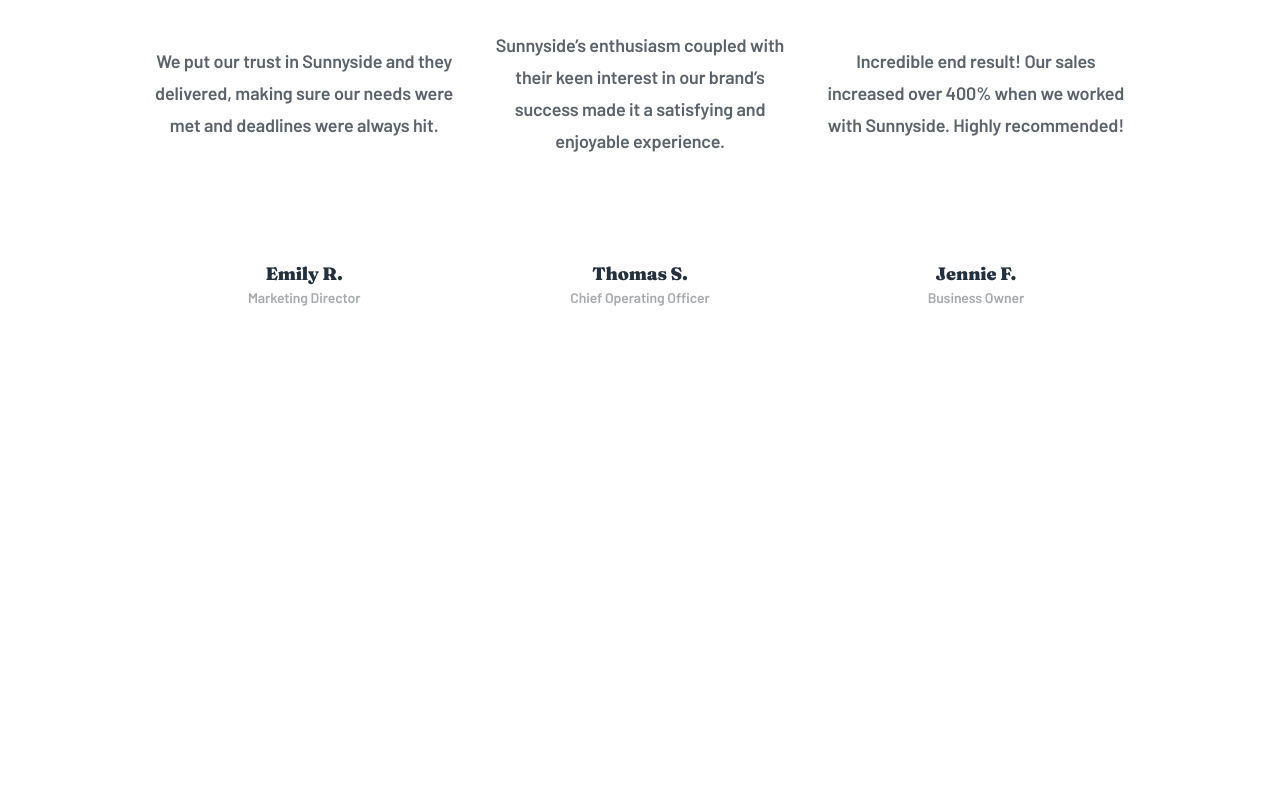
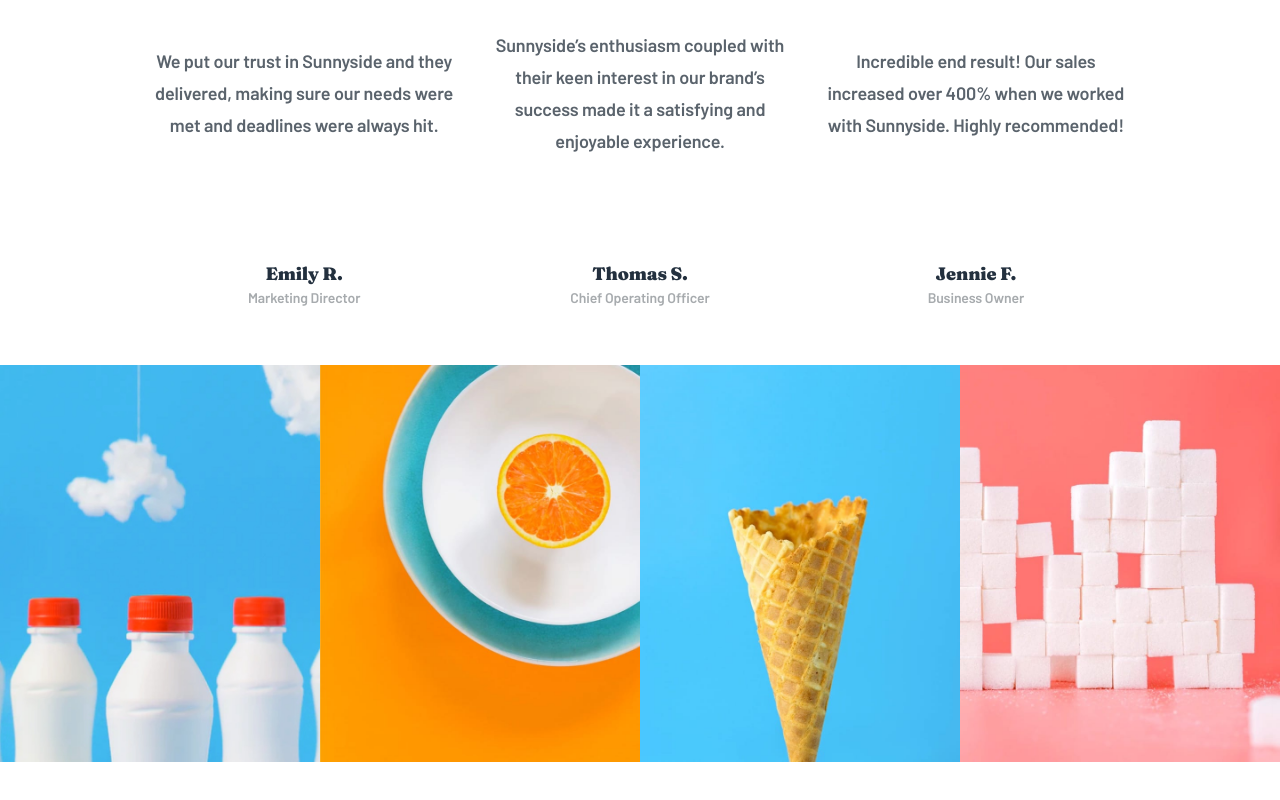
Before and after one commit to olppaemi/sunnyside-agency-landing-page, a Next.js app: page / in a window 1280 px wide. Shown: the part 1812-2612 px from the top of the page. Before the commit the page ends 2177 px from the top, so only its background shows below. Built offline with nearby package versions, Linux system fonts and the light colour scheme.

Commit message:
feat: gallery

```diff
--- /dev/null
+++ b/components/Gallery/Gallery.tsx
@@ -0,0 +1,45 @@
+import Image from "next/image";
+import * as S from "./styles";
+
+export const Gallery = () => {
+  return (
+    <S.Container>
+      <S.Wrapper>
+        <Image
+          src="/images/desktop/image-gallery-milkbottles.jpg"
+          width={720}
+          height={894}
+          objectFit="cover"
+          objectPosition="center"
+        />
+      </S.Wrapper>
+      <S.Wrapper>
+        <Image
+          src="/images/desktop/image-gallery-orange.jpg"
+          width={720}
+          height={894}
+          objectFit="cover"
+          objectPosition="center"
+        />
+      </S.Wrapper>
+      <S.Wrapper>
+        <Image
+          src="/images/desktop/image-gallery-cone.jpg"
+          width={720}
+          height={894}
+          objectFit="cover"
+          objectPosition="center"
+        />
+      </S.Wrapper>
+      <S.Wrapper>
+        <Image
+          src="/images/desktop/image-gallery-sugarcubes.jpg"
+          width={720}
+          height={894}
+          objectFit="cover"
+          objectPosition="center"
+        />
+      </S.Wrapper>
+    </S.Container>
+  );
+};
--- /dev/null
+++ b/components/Gallery/index.ts
@@ -0,0 +1 @@
+export * from "./Gallery";
--- /dev/null
+++ b/components/Gallery/styles.ts
@@ -0,0 +1,20 @@
+import styled from "styled-components";
+import { media } from "../../styles/media";
+import { rem } from "../../styles/utils";
+
+export const Container = styled.div`
+  width: 100%;
+  height: ${rem(447)};
+  display: grid;
+  grid-template-columns: 1fr 1fr 1fr 1fr;
+
+  @media (max-width: ${media.md}) {
+    height: ${rem(375)};
+    grid-template-columns: 1fr 1fr;
+  }
+`;
+
+export const Wrapper = styled.div`
+  width: 100%;
+  height: 100%;
+`;
--- a/components/Home/Home.tsx
+++ b/components/Home/Home.tsx
@@ -1,3 +1,4 @@
+import { Gallery } from "../Gallery";
 import { Header } from "../Header";
 import { InfoSection } from "../InfoSection";
 import { InfoSection2 } from "../InfoSection2";
@@ -24,6 +25,7 @@
         />
         <InfoSection2 />
         <Testimonials />
+        <Gallery />
       </main>
     </>
   );
```
